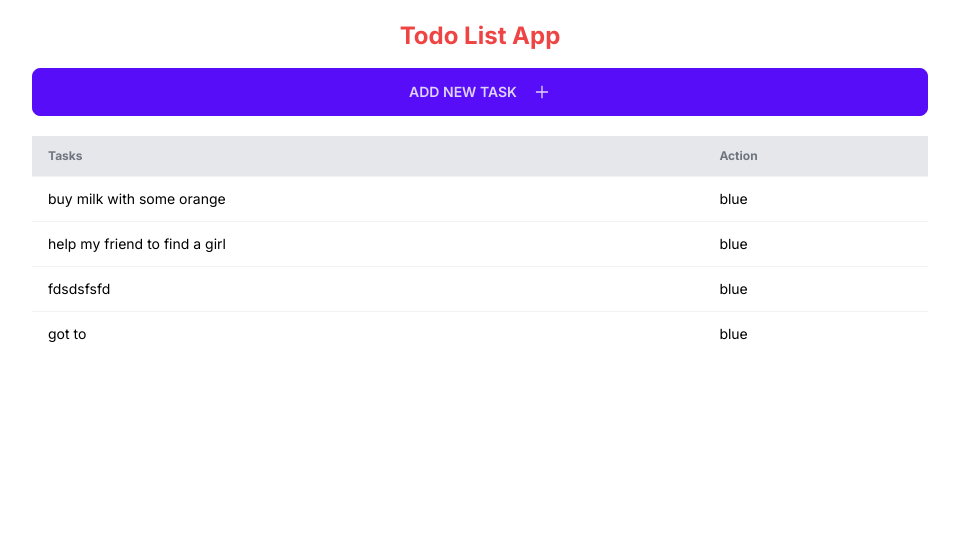
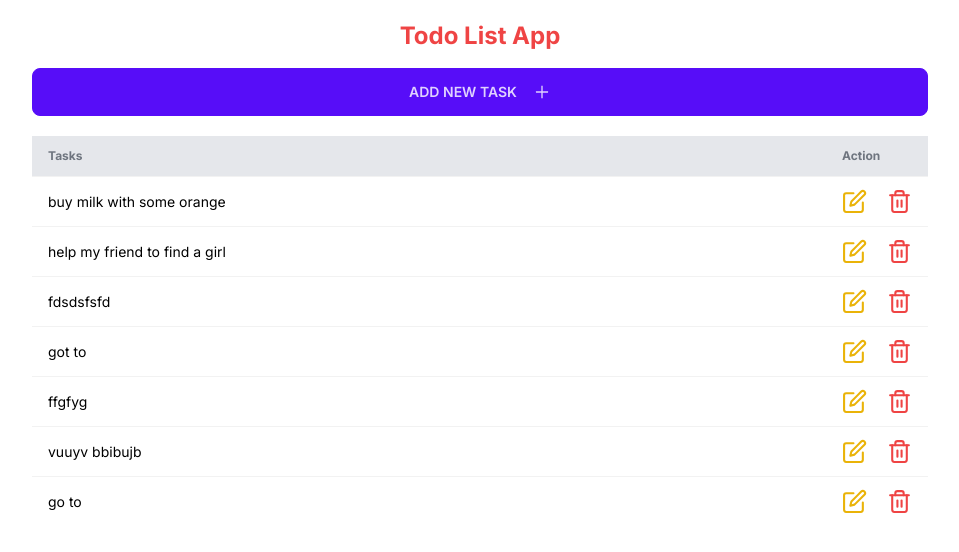
Before and after one commit to NimeshPiyumantha/Simple-To-Do_App, a Next.js app: page / in a window 1280 px wide. Shown: the top 552 px of the page, without its empty margins (160-1119 px from the left). Built offline with nearby package versions, Linux system fonts and the light colour scheme; data requests are answered from the project's data file.

Commit message:
Update Content

```diff
--- a/src/components/Task.tsx
+++ b/src/components/Task.tsx
@@ -1,4 +1,5 @@
 import { ITask } from "@/types/tasks";
+import { FiEdit, FiTrash2 } from "react-icons/fi";
 import React from "react";
 
 interface TaskProps {
@@ -8,8 +9,11 @@ interface TaskProps {
 const Task: React.FC<TaskProps> = ({ task }) => {
   return (
     <tr key={task.id}>
-      <td>{task.text}</td>
-      <td>blue</td>
+      <td className="w-full">{task.text}</td>
+      <td className="flex gap-5">
+        <FiEdit className="text-yellow-500" size={25} />
+        <FiTrash2 className="text-red-500" size={25} />
+      </td>
     </tr>
   );
 };
--- a/src/data/todos.json
+++ b/src/data/todos.json
@@ -15,6 +15,18 @@
     {
       "id": "4",
       "text": "got to"
+    },
+    {
+      "id": "8d2eef21-d695-4337-978b-841f7b83fbcf",
+      "text": "ffgfyg"
+    },
+    {
+      "id": "f069c7d3-6811-4602-bf4b-347a8fcd0fac",
+      "text": "vuuyv bbibujb"
+    },
+    {
+      "id": "e5a91bf9-56bf-41bc-8598-48e256e1edbf",
+      "text": "go to "
     }
   ]
 }
```
